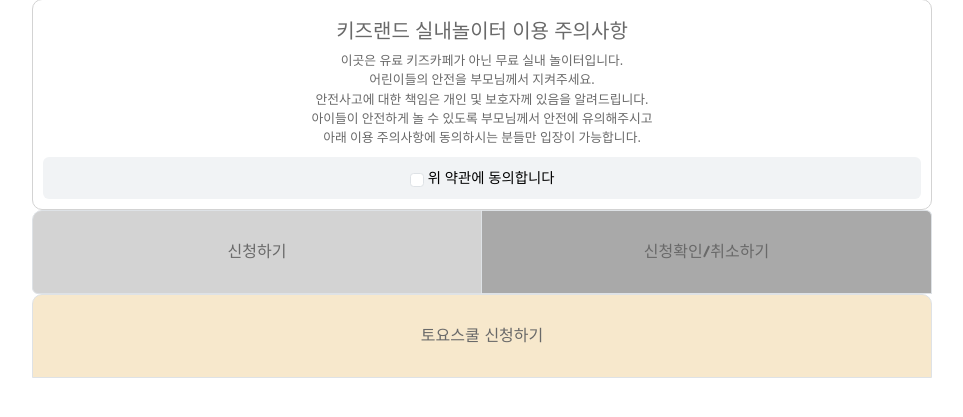
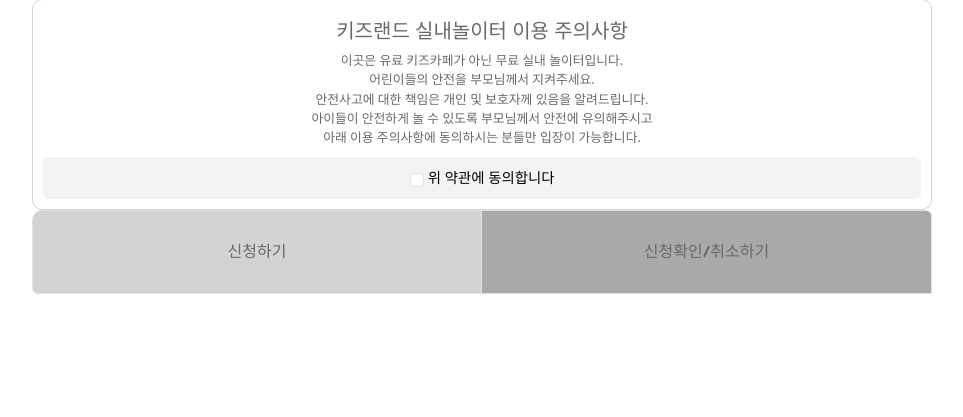
Before and after one commit to junhyeok1002/KidsLand, a Django app: template templates/KidsLand/main.html in a window 1280 px wide. Shown: the part 97-514 px from the top of the page, without its empty margins (158-1121 px from the left). Run offline with Django 4.2, Linux system fonts and the light colour scheme; the template is opened without the code that fills it, so the values that code supplies are empty; some libraries are stand-ins or nearby versions; some web fonts are replaced.

Commit message:
feat : 토요일 open, 토요스쿨 close, 약관 개정

```diff
--- a/KidsLand/settings.py
+++ b/KidsLand/settings.py
@@ -24,7 +24,7 @@ BASE_DIR = Path(__file__).resolve().parent.parent
 # SECURITY WARNING: keep the secret key used in production secret!
 SECRET_KEY = config('SECRET_KEY')
 # SECURITY WARNING: don't run with debug turned on in production!
-DEBUG = False  # 로컬 프로젝트에서는 True /배포시에 False
+DEBUG = True  # 로컬 프로젝트에서는 True /배포시에 False
 
 if DEBUG == False:
     # 디버그 모드가 아닐때는 SSL 인증으로 실행
--- a/templates/KidsLand/main.html
+++ b/templates/KidsLand/main.html
@@ -186,12 +186,12 @@
         신청확인/취소하기
     </button>
 </ul>
-<ul class="list-group list-group-horizontal" style="height: 84px;border-radius: 10px 10px 0px 0px;">
-    <button id="saturday_school_button" class="list-group-item"
-            style="width: 100%; display: inline-block; background-color: #F7E8CC; font-family: 'Jua',serif;color: #696969;">
-        토요스쿨 신청하기
-    </button>
-</ul>
+{#<ul class="list-group list-group-horizontal" style="height: 84px;border-radius: 10px 10px 0px 0px;">#}
+{#    <button id="saturday_school_button" class="list-group-item"#}
+{#            style="width: 100%; display: inline-block; background-color: #F7E8CC; font-family: 'Jua',serif;color: #696969;">#}
+{#        토요스쿨 신청하기#}
+{#    </button>#}
+{#</ul>#}
 
 <script>
     $('#checkIn_button').click(function () {
--- a/user/views.py
+++ b/user/views.py
@@ -397,7 +397,7 @@ class GetDateInfo(APIView):
                     disabled_dates.append(formatted_day)
 
             # 주말인지 확인 (0: 월요일, 6: 일요일)
-            if current_day.weekday() in (5, 6):  # 0부터 4까지가 월요일부터 금요일까지의 인덱스
+            if current_day.weekday() in ([6]):  # 0부터 5까지가 월요일부터 토요일까지의 인덱스
                 disabled_dates.append(formatted_day)
 
             check = False
```
